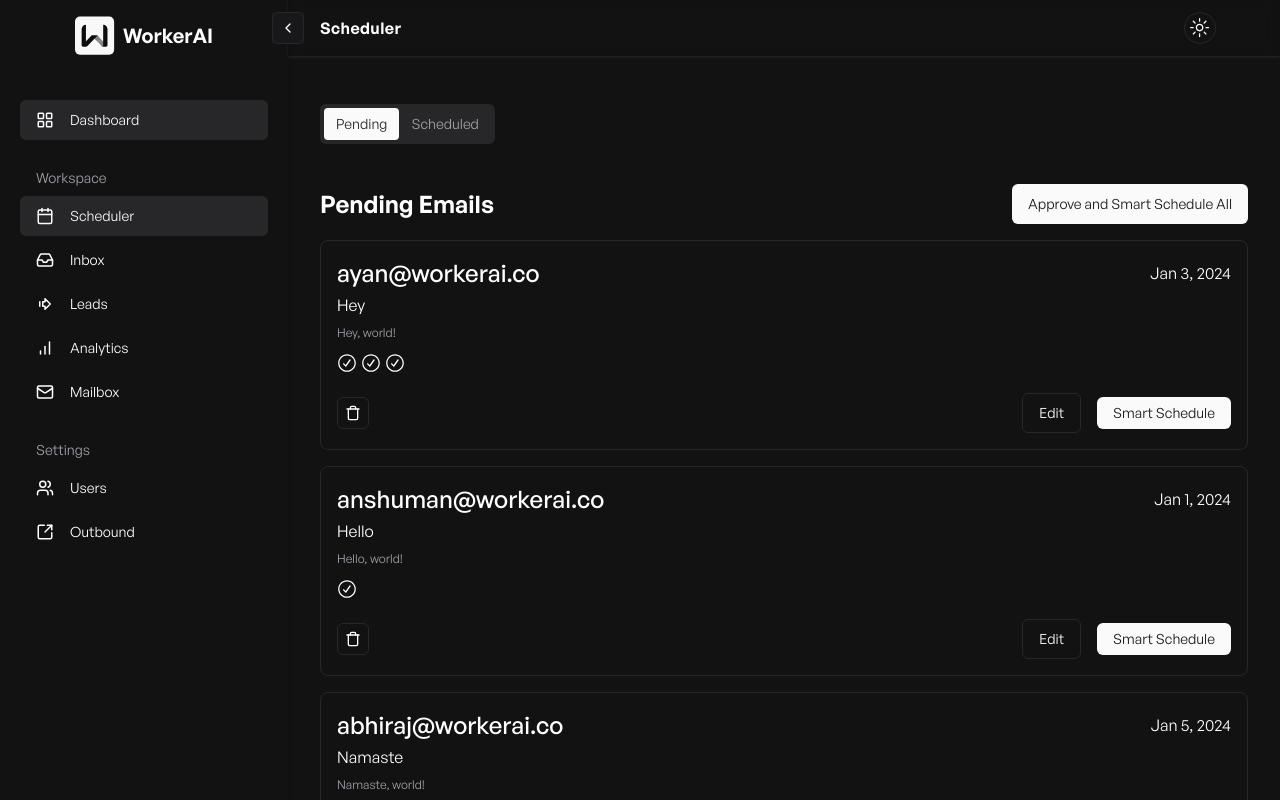
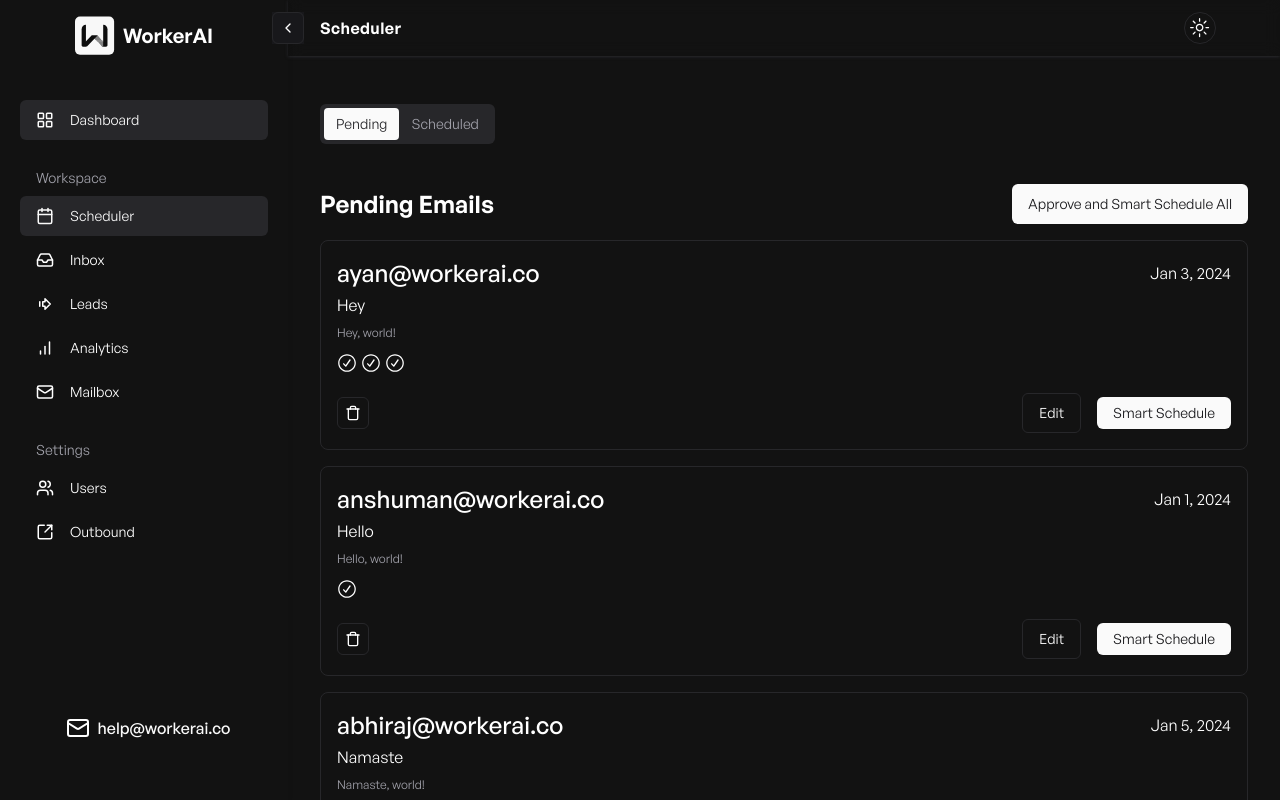
Before and after one commit to AbhirajSinha179/enterprise-workerai, a Next.js app: page /dashboard/emails in a window 1280 px wide. Shown: the top 800 px of the page. Built offline with nearby package versions, Linux system fonts and the light colour scheme; no server answers.

Commit message:
feat: help email link in side bar

```diff
--- a/components/sidebar/menu.tsx
+++ b/components/sidebar/menu.tsx
@@ -1,7 +1,7 @@
 "use client"
 
 import { SignOutButton } from "@clerk/nextjs"
-import { Ellipsis, LogOut } from "lucide-react"
+import { Ellipsis, LogOut, MailIcon } from "lucide-react"
 import Link from "next/link"
 import { usePathname } from "next/navigation"
 
@@ -88,7 +88,7 @@ export function Menu({ isOpen }: MenuProps) {
             <TooltipProvider disableHoverableContent>
               <Tooltip delayDuration={100}>
                 <TooltipTrigger asChild>
-                  <Button onClick={() => {}} variant="outline" className="mt-5 h-10 w-full justify-center">
+                  <Button onClick={() => { }} variant="outline" className="mt-5 h-10 w-full justify-center">
                     <span className={cn(isOpen === false ? "" : "mr-4")}>
                       <LogOut size={18} />
                     </span>
@@ -101,6 +101,24 @@ export function Menu({ isOpen }: MenuProps) {
               </Tooltip>
             </TooltipProvider>
           </li> */}
+
+          {isOpen == true && <div className="flex w-full grow items-end  ">
+
+            <div className=" mx-auto flex flex-row  px-2 ">
+              <MailIcon className="my-auto mx-2"></MailIcon>
+              <Link href="mailto:hello@workerai.co" target="_blank"  >
+                <Button variant="link" size={"useLink"}>
+                  <h1 className="font-semibold text-base">
+
+                    help@workerai.co
+                  </h1>
+                </Button>
+              </Link>
+
+            </div>
+
+          </div>}
+
         </ul>
       </nav>
     </ScrollArea>
```
